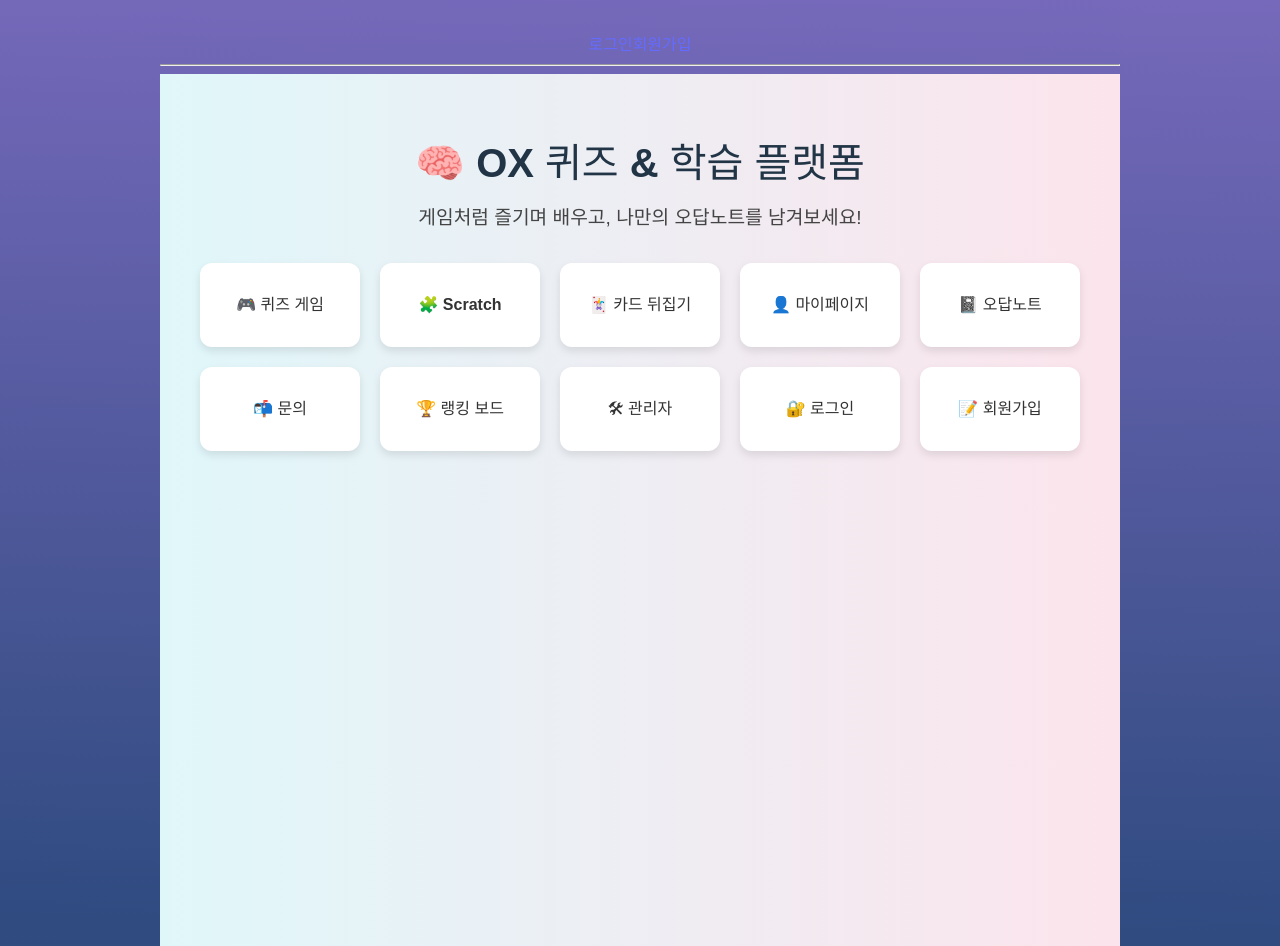
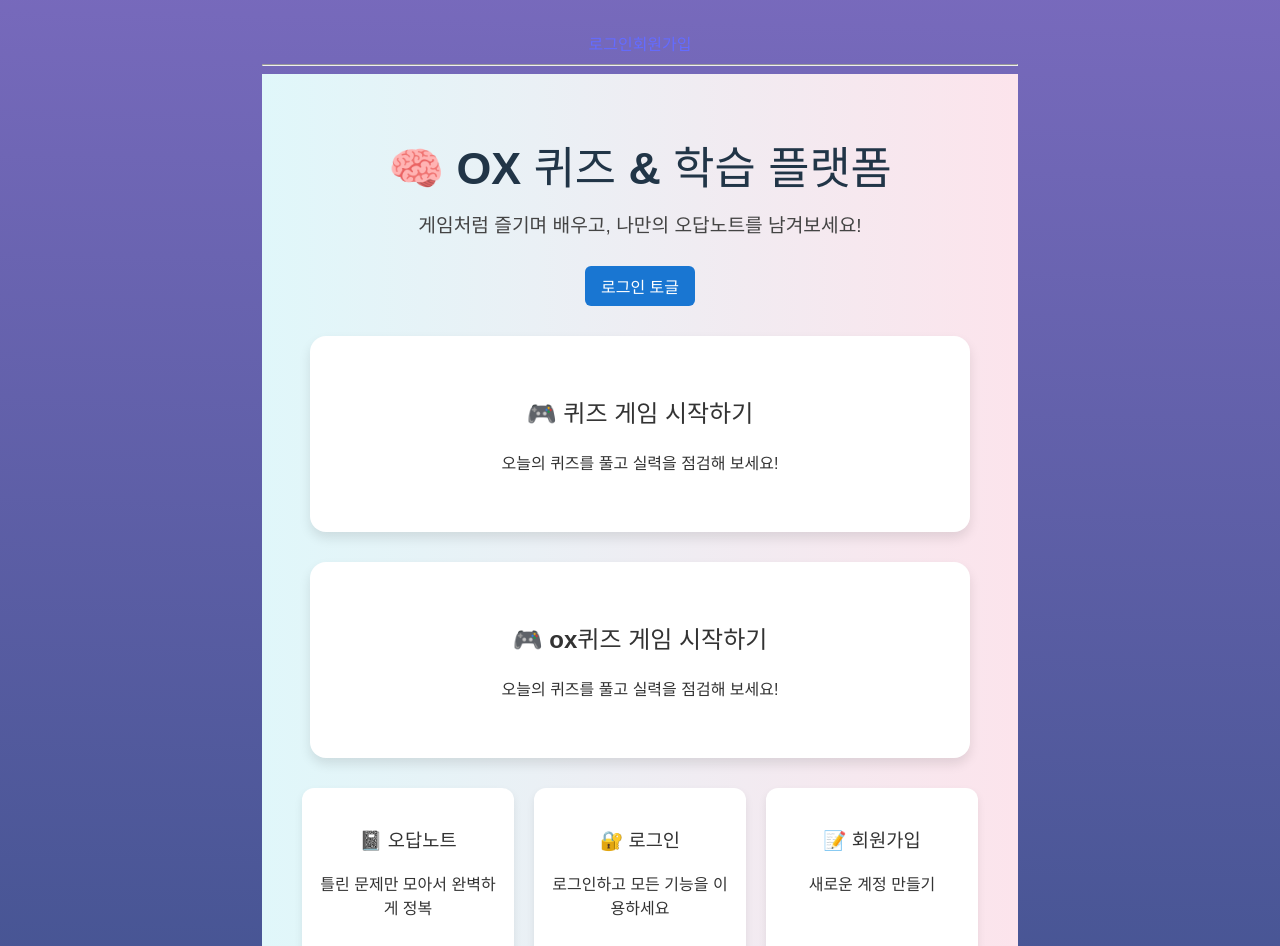
Before and after one commit to Spice7/Infopass, a React (Vite) app in the folder infopass-front/: page / in a window 1280 px wide. Shown: the top 946 px of the page. Built offline with nearby package versions, Linux system fonts and the light colour scheme; what blockly would draw is missing.

Commit message:
8월6일 연결

```diff
--- a/infopass-front/src/pages/Home.css
+++ b/infopass-front/src/pages/Home.css
@@ -1,39 +1,110 @@
+/* 전체 배경 및 컨테이너 설정 */
 .home-container {
-  padding: 40px;
-  text-align: center;
   background: linear-gradient(to right, #e0f7fa, #fce4ec);
   min-height: 100vh;
   font-family: 'Arial', sans-serif;
+  padding: 40px 0;
 }
 
+/* 콘텐츠 가운데 정렬, 최대 폭 제한 */
+.home-content {
+  max-width: 1200px;
+  margin: 0 auto;
+  padding: 0 40px;
+}
+
+/* 헤더 */
 .home-header h1 {
-  font-size: 2.5rem;
+  font-size: 2.8rem;
   margin-bottom: 10px;
 }
 
 .home-header p {
   font-size: 1.2rem;
   color: #444;
+  margin-bottom: 25px;
+}
+
+.login-toggle {
+  padding: 8px 16px;
+  background-color: #1976d2;
+  color: white;
+  border: none;
+  border-radius: 6px;
+  cursor: pointer;
   margin-bottom: 30px;
 }
 
+.login-toggle:hover {
+  background-color: #1565c0;
+}
+
+/* 메인 카드 */
+.main-section {
+  display: flex;
+  flex-direction: column;
+  align-items: center;
+  gap: 30px;
+  margin-bottom: 50px;
+}
+
+.main-card.large {
+  background-color: white;
+  border-radius: 16px;
+  padding: 40px 30px;
+  box-shadow: 0 6px 12px rgba(0,0,0,0.1);
+  text-decoration: none;
+  color: #333;
+  width: 100%;
+  max-width: 600px;
+  transition: transform 0.2s, background 0.2s;
+}
+
+.main-card.large:hover {
+  transform: scale(1.03);
+  background: #f0f8ff;
+}
+
+.secondary-cards {
+  display: flex;
+  gap: 20px;
+  flex-wrap: wrap;
+  justify-content: center;
+}
+
+.main-card.small {
+  background-color: white;
+  border-radius: 12px;
+  padding: 20px 16px;
+  box-shadow: 0 4px 8px rgba(0,0,0,0.08);
+  text-decoration: none;
+  color: #333;
+  width: 180px;
+  transition: transform 0.2s, background 0.2s;
+}
+
+.main-card.small:hover {
+  transform: scale(1.05);
+  background: #f5faff;
+}
+
+/* 하단 메뉴 카드 */
 .card-grid {
   display: grid;
-  grid-template-columns: repeat(auto-fit, minmax(160px, 1fr));
-  gap: 20px;
-  max-width: 900px;
-  margin: 0 auto;
+  grid-template-columns: repeat(auto-fit, minmax(200px, 1fr));
+  gap: 24px;
+  margin-top: 40px;
 }
 
 .card {
   background-color: white;
-  border-radius: 12px;
-  padding: 30px 15px;
-  box-shadow: 0 4px 8px rgba(0,0,0,0.1);
+  border-radius: 16px;
+  padding: 30px 20px;
+  box-shadow: 0 6px 12px rgba(0,0,0,0.1);
   text-decoration: none;
   color: #333;
   font-weight: bold;
-  font-size: 1rem;
+  font-size: 1.1rem;
   transition: transform 0.2s, background 0.2s;
 }
 
--- a/infopass-front/src/pages/Home.jsx
+++ b/infopass-front/src/pages/Home.jsx
@@ -1,29 +1,81 @@
-import React from 'react'
-import { Link } from 'react-router-dom'
-import './Home.css' // 스타일 분리 가능
+// src/components/Home.jsx
+import React, { useState } from 'react';
+import { Link } from 'react-router-dom';
+import './Home.css';
+
+const defaultMenuItems = [
+  { path: '/scratch', label: '🧩 Scratch', desc: '코딩 학습을 위한 블록형 언어' },
+  { path: '/flip', label: '🃏 카드 뒤집기', desc: '재미있는 복습 방법' },
+  { path: '/rank', label: '🏆 랭킹 보드', desc: '친구들과 순위를 겨뤄보세요' },
+  { path: '/inquiry', label: '📬 문의', desc: '궁금한 점을 남겨주세요' },
+];
+
+const loggedOutAuthItems = [
+  { path: '/login', label: '🔐 로그인', desc: '로그인하고 모든 기능을 이용하세요' },
+  { path: '/signup', label: '📝 회원가입', desc: '새로운 계정 만들기' },
+];
+
+const loggedInAuthItems = [
+  { path: '/mypage', label: '👤 마이페이지', desc: '나의 학습 현황 확인' },
+];
 
 const Home = () => {
+  const [isLoggedIn, setIsLoggedIn] = useState(false);
+
+  const handleLoginToggle = () => {
+    setIsLoggedIn(!isLoggedIn);
+  };
+
+  const authItems = isLoggedIn ? loggedInAuthItems : loggedOutAuthItems;
+
   return (
     <div className="home-container">
+      <div className="home-content">
         <header className="home-header">
           <h1>🧠 OX 퀴즈 & 학습 플랫폼</h1>
           <p>게임처럼 즐기며 배우고, 나만의 오답노트를 남겨보세요!</p>
+          <button onClick={handleLoginToggle} className="login-toggle">
+            {isLoggedIn ? '로그아웃' : '로그인'} 토글
+          </button>
         </header>
 
+        <section className="main-section">
+          <Link to="/quiz" className="main-card large">
+            <h2>🎮 퀴즈 게임 시작하기</h2>
+            <p>오늘의 퀴즈를 풀고 실력을 점검해 보세요!</p>
+          </Link>
+
+
+          <Link to="/oxquiz" className="main-card large">
+            <h2>🎮 ox퀴즈 게임 시작하기</h2>
+            <p>오늘의 퀴즈를 풀고 실력을 점검해 보세요!</p>
+          </Link>
+
+          <div className="secondary-cards">
+            <Link to="/wrongnote" className="main-card small">
+              <h3>📓 오답노트</h3>
+              <p>틀린 문제만 모아서 완벽하게 정복</p>
+            </Link>
+            {authItems.map((item, index) => (
+              <Link key={index} to={item.path} className="main-card small">
+                <h3>{item.label}</h3>
+                <p>{item.desc}</p>
+              </Link>
+            ))}
+          </div>
+        </section>
+
         <section className="card-grid">
-        <Link to="/oxquiz" className="card">🎮 퀴즈 게임</Link>
-        <Link to="/scratch" className="card">🧩 Scratch</Link>
-        <Link to="/flip" className="card">🃏 카드 뒤집기</Link>
-        <Link to="/mypage" className="card">👤 마이페이지</Link>
-        <Link to="/wrongnote" className="card">📓 오답노트</Link>
-        <Link to="/inquiry" className="card">📬 문의</Link>
-        <Link to="/rank" className="card">🏆 랭킹 보드</Link>
-        <Link to="/admin" className="card">🛠 관리자</Link>
-        <Link to="/login" className="card">🔐 로그인</Link>
-        <Link to="/signup" className="card">📝 회원가입</Link>
+          {defaultMenuItems.map((item, index) => (
+            <Link key={index} to={item.path} className="card">
+              <h4>{item.label}</h4>
+              <p>{item.desc}</p>
+            </Link>
+          ))}
         </section>
       </div>
-  )
-}
+    </div>
+  );
+};
 
-export default Home
+export default Home;
--- a/infopass-front/src/pages/mypage/sections/MyInfo.jsx
+++ b/infopass-front/src/pages/mypage/sections/MyInfo.jsx
@@ -11,25 +11,28 @@ import {
   Divider,
   Button,
   LinearProgress,
-  CircularProgress
+  CircularProgress,
+  Chip,
+  Tooltip
 } from '@mui/material';
-import { AccountCircle, Edit } from '@mui/icons-material';
+import { AccountCircle, Edit, Star } from '@mui/icons-material';
 
 const brandColor = '#1976d2';
 const MAX_EXP_PER_LEVEL = 100;
 
 const MyInfo = () => {
   const [user, setUser] = useState(null);
-  const [loading, setLoading] = useState(true); // 로딩 상태 추가
+  const [loading, setLoading] = useState(true);
 
   useEffect(() => {
-    axios.get('/api/mypage/user/1') // 백엔드에서 사용자 ID 1번 정보 가져옴
+    axios.get('http://localhost:9000/mypage/1')
       .then((res) => {
+        console.log('User data fetched:', res);
         setUser(res.data);
         setLoading(false);
       })
       .catch((err) => {
-        console.error('유저 정보 가져오기 실패:', err);
+        console.error('Error fetching user data:', err);
         setLoading(false);
       });
   }, []);
@@ -71,28 +74,61 @@ const MyInfo = () => {
       }}
     >
       <Paper
-        elevation={6}
+        elevation={8}
         sx={{
-          p: 4,
-          minHeight: 250,
+          p: { xs: 3, md: 5 },
+          minHeight: 260,
           display: 'flex',
           flexDirection: { xs: 'column', md: 'row' },
           alignItems: 'center',
-          gap: 3,
-          mb: 4,
-          borderRadius: 3,
+          gap: 4,
+          mb: 5,
+          borderRadius: 4,
           width: '100%',
-          maxWidth: 800,
+          maxWidth: 820,
           position: 'relative',
+          background: 'linear-gradient(135deg, #e3f2fd 60%, #fce4ec 100%)',
+          boxShadow: '0 8px 32px rgba(25, 118, 210, 0.13)',
         }}
       >
-        <Avatar sx={{ bgcolor: brandColor, width: 120, height: 120 }}>
-          <AccountCircle sx={{ fontSize: 80 }} />
-        </Avatar>
+        <Box sx={{ position: 'relative', mr: { md: 3 } }}>
+          <Avatar
+            sx={{
+              bgcolor: brandColor,
+              width: 120,
+              height: 120,
+              fontSize: 80,
+              boxShadow: '0 4px 16px rgba(25, 118, 210, 0.18)',
+              border: '4px solid #fff',
+              background: 'linear-gradient(135deg, #1976d2 60%, #26c6da 100%)',
+            }}
+          >
+            <AccountCircle fontSize="inherit" />
+          </Avatar>
+          <Tooltip title={`레벨 ${user.level}`}>
+            <Chip
+              icon={<Star sx={{ color: '#fff' }} />}
+              label={`Lv.${user.level}`}
+              size="small"
+              sx={{
+                position: 'absolute',
+                bottom: 8,
+                left: '50%',
+                transform: 'translateX(-50%)',
+                bgcolor: '#ffb300',
+                color: '#fff',
+                fontWeight: 700,
+                fontSize: 16,
+                px: 1.5,
+                boxShadow: 2,
+              }}
+            />
+          </Tooltip>
+        </Box>
         <Box sx={{ flexGrow: 1, textAlign: { xs: 'center', md: 'left' } }}>
-          <Typography variant="h3" fontWeight={700} gutterBottom>
+          <Typography variant="h3" fontWeight={800} gutterBottom sx={{ color: brandColor }}>
             {user.name}
-            <Typography component="span" variant="h5" color="text.secondary">
+            <Typography component="span" variant="h5" color="text.secondary" sx={{ ml: 1 }}>
               ({user.nickname})
             </Typography>
           </Typography>
@@ -108,49 +144,97 @@ const MyInfo = () => {
         <Button
           variant="contained"
           startIcon={<Edit />}
-          sx={{ position: { xs: 'static', md: 'absolute' }, top: 20, right: 20, mt: { xs: 2, md: 0 } }}
+          sx={{
+            position: { xs: 'static', md: 'absolute' },
+            top: 32,
+            right: 32,
+            mt: { xs: 2, md: 0 },
+            bgcolor: brandColor,
+            fontWeight: 700,
+            px: 3,
+            py: 1.2,
+            borderRadius: 2,
+            boxShadow: '0 2px 8px rgba(25, 118, 210, 0.13)',
+            '&:hover': {
+              bgcolor: '#1565c0',
+              boxShadow: '0 4px 16px rgba(25, 118, 210, 0.18)',
+            },
+          }}
         >
           수정
         </Button>
       </Paper>
 
-      <Card elevation={8} sx={{ width: '100%', maxWidth: 800, p: 3, mb: 4, borderRadius: 3 }}>
-        <Typography variant="h6" fontWeight={600} gutterBottom>
-          레벨 {user.level}
+      <Card elevation={10} sx={{
+        width: '100%',
+        maxWidth: 820,
+        p: 4,
+        mb: 5,
+        borderRadius: 4,
+        background: 'rgba(255,255,255,0.98)',
+        boxShadow: '0 8px 32px rgba(25, 118, 210, 0.10)',
+      }}>
+        <Typography variant="h6" fontWeight={700} gutterBottom sx={{ color: brandColor }}>
+          경험치
         </Typography>
         <Box sx={{ display: 'flex', alignItems: 'center', gap: 2, mb: 1 }}>
           <Box sx={{ width: '100%' }}>
-            <LinearProgress variant="determinate" value={expProgress} sx={{ height: 10, borderRadius: 5 }} />
+            <LinearProgress
+              variant="determinate"
+              value={expProgress}
+              sx={{
+                height: 12,
+                borderRadius: 6,
+                background: '#e3f2fd',
+                '& .MuiLinearProgress-bar': {
+                  background: 'linear-gradient(90deg, #1976d2 60%, #26c6da 100%)',
+                },
+              }}
+            />
           </Box>
           <Typography variant="body1" fontWeight={700}>
             {user.exp} / {MAX_EXP_PER_LEVEL}
           </Typography>
         </Box>
         <Typography variant="body2" color="text.secondary" textAlign="right">
-          다음 레벨까지 {expRemaining} XP 남음
+          다음 레벨까지 <b style={{ color: brandColor }}>{expRemaining} XP</b> 남음
         </Typography>
       </Card>
 
-      <Grid container spacing={3} sx={{ mb: 5 }}>
-        <Grid item xs={12} sm={6} md={6}>
-          <Card elevation={8} sx={{ borderRadius: 3, height: '100%', textAlign: 'center', p: 2 }}>
+      <Grid container spacing={4} sx={{ mb: 6 }}>
+        <Grid item xs={12} sm={6}>
+          <Card elevation={6} sx={{
+            borderRadius: 3,
+            height: '100%',
+            textAlign: 'center',
+            p: 3,
+            background: 'linear-gradient(135deg, #e3f2fd 60%, #fce4ec 100%)',
+            boxShadow: '0 4px 16px rgba(25, 118, 210, 0.10)',
+          }}>
             <CardContent>
               <Typography variant="h6" color="text.secondary" gutterBottom>
                 퀴즈 정답률
               </Typography>
-              <Typography variant="h3" fontWeight={700} color={brandColor}>
+              <Typography variant="h2" fontWeight={800} color={brandColor}>
                 75%
               </Typography>
             </CardContent>
           </Card>
         </Grid>
-        <Grid item xs={12} sm={6} md={6}>
-          <Card elevation={8} sx={{ borderRadius: 3, height: '100%', textAlign: 'center', p: 2 }}>
+        <Grid item xs={12} sm={6}>
+          <Card elevation={6} sx={{
+            borderRadius: 3,
+            height: '100%',
+            textAlign: 'center',
+            p: 3,
+            background: 'linear-gradient(135deg, #fce4ec 60%, #e3f2fd 100%)',
+            boxShadow: '0 4px 16px rgba(25, 118, 210, 0.10)',
+          }}>
             <CardContent>
               <Typography variant="h6" color="text.secondary" gutterBottom>
                 랭킹 순위
               </Typography>
-              <Typography variant="h3" fontWeight={700} color={brandColor}>
+              <Typography variant="h2" fontWeight={800} color={brandColor}>
                 12위
               </Typography>
             </CardContent>
```
Also changed, not shown: 2 other files (tests, documents, lock files or other folders). Lines whose indentation alone changed are shown as unchanged.
